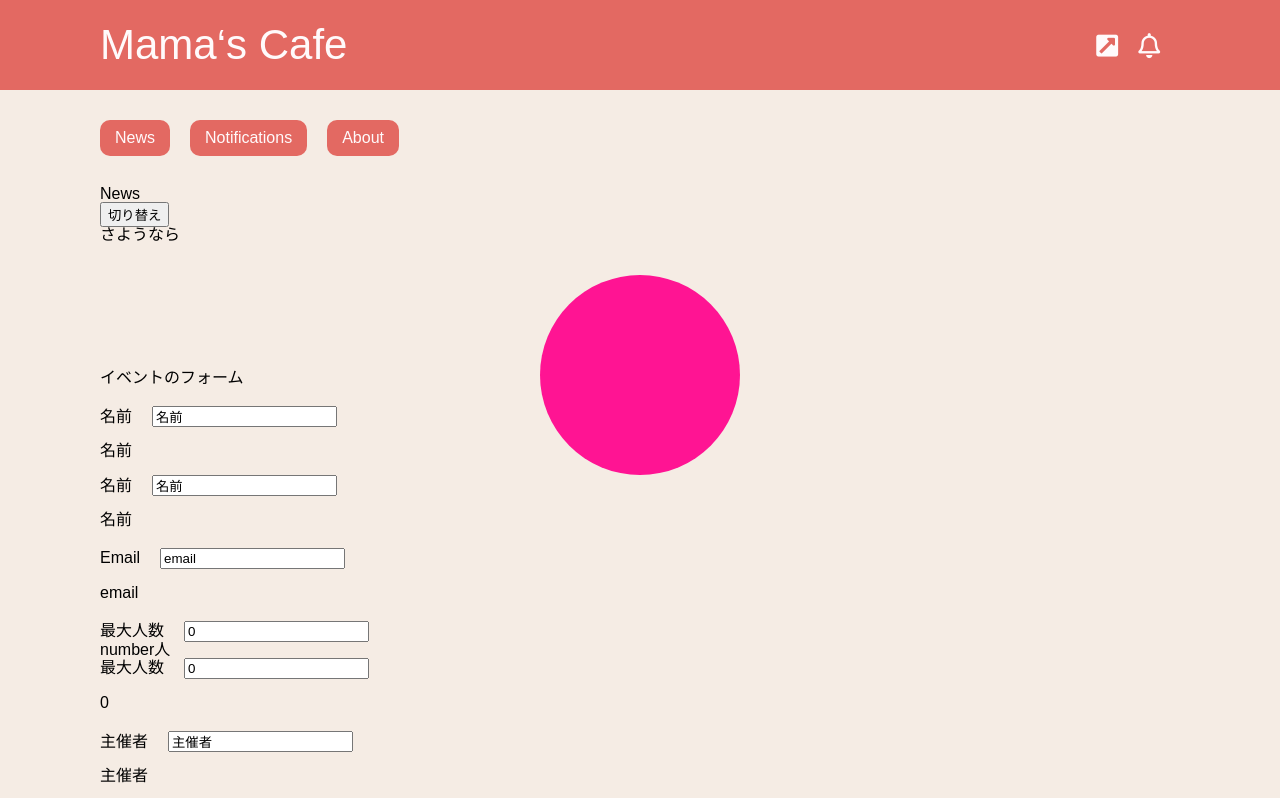
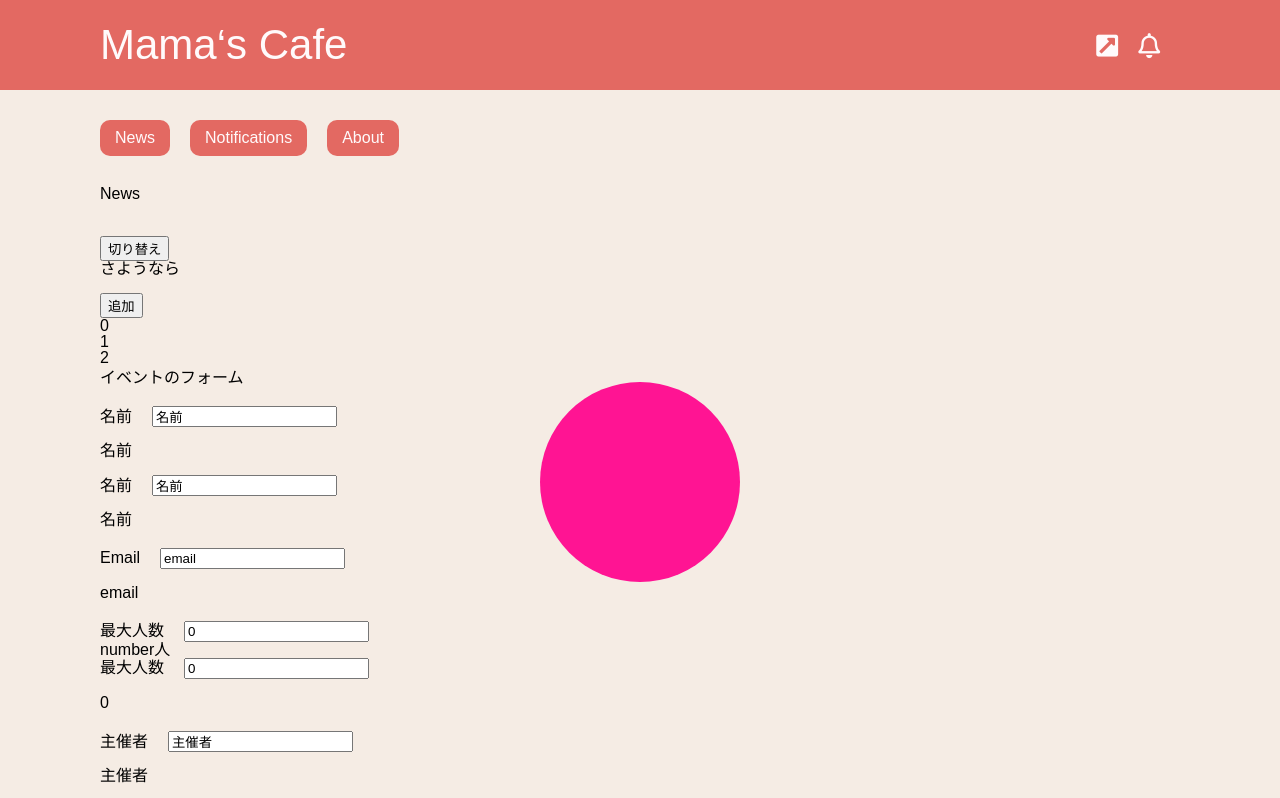
Before and after one commit to ikeda-shoki/udemy_Vue.js, a Vue app: page / in a window 1280 px wide. Shown: the top 798 px of the page. Built offline with nearby package versions, Linux system fonts and the light colour scheme; a web font is replaced by a local one.

Commit message:
[Add]udemy

```diff
--- a/src/App.vue
+++ b/src/App.vue
@@ -32,6 +32,13 @@
 /* transitionタグを定義した場合6つのname属性に関するものをstyleで定義する必要がある */
 /* css animationを使用する場合は全ての状態を記載する必要はない！
 なぜなら、@keyframsで始まりを終わりの状態を記載済みのため */
+  .fade-move {
+    /* vue.jsが勝手に動かしてくれている為、簡単に変更ができる */
+    /* transition: transform;はテンプレートで決まっている */
+    /* 消える動作を滑らかにする為には現在消えているDOMの上を通る必要がある為、DOMを浮かす必要がある。 */
+    /* それを実現するには消える要素を消えている状態のところにposition: absolute;を記載するとDOMが浮く */
+    transition: transform 1s;
+  }
   .fade-enter {
     /* 現れる時の最初の状態 */
     opacity: 0;
@@ -53,6 +60,7 @@
   .fade-leave-active {
     /* 消える時のトランジションの状態 */
     transition: opacity .8s;
+    position: absolute;
   }
   .fade-leave-to {
     /* 消える時の最後の状態 */
--- a/src/components/Tab.vue
+++ b/src/components/Tab.vue
@@ -11,6 +11,7 @@
       <!-- 簡単なアニメーションを作成する場合はクラス要素にanimate_animatedで読み込んだanimate.cssを使用することが可能 -->
       <!-- animate.cssはtransitionでも使用可能で、enter-active-class="animate__animated animate__bounce"のように記述すると
       enter-activeが上書きされ使用することが可能になる -->
+      <div class="tab-content-top">
         <transition
           name="slide"
           mode="out-in"
@@ -22,6 +23,7 @@
               <compornent :is="TabType"></compornent>
           </keep-alive>
         </transition>
+      </div>
       <button @click="show = !show">切り替え</button>
       <!-- transitionにmodeをつけることで前の要素が消えてから表示することができるのでアニメーションが滑らかになる -->
       <transition name="fade" mode="out-in">
@@ -31,6 +33,20 @@
         <p v-else key="hello">こんにちは</p>
       </transition>
       <br>
+        <button @click="add">追加</button>
+        <ul>
+          <!-- transition-groupは複数の要素を中に入れることが可能！ -->
+          <!-- また必ずkeyが必要になる -->
+          <!-- transition-groupは自動ではspanタグになる tag="div"などで変更可能 -->
+          <!-- transition modeはない -->
+          <!-- transition-groupにはv-move-class(7つ目のクラス)が存在する -->
+          <transition-group name="fade">
+            <!-- remove(index)を指定することで、削除する繰り返し要素を特定できる -->
+            <li v-for="(number, index) in numbers" :key="number" @click="remove(index)" style="cursor: pointer;">
+              {{ number }}
+            </li>
+          </transition-group>
+        </ul>
       <br>
       <!-- transitionでJavaScriptのアニメーションを作成する場合、8つのフックをもちこれをmethodsで定義することでアニメーションを作成することが可能である -->
       <!-- javascriptしか使用しない場合下記のような:css="false"を記述する -->
@@ -70,7 +86,9 @@
         { tabList: "About" },
       ],
       TabType: "News",
-      show: true
+      show: true,
+      numbers: [0, 1, 2],
+      nextNumber: 3,
     }
   },
   components: {
@@ -127,6 +145,19 @@
     //   // 消えるアニメーションがキャンセルされた時
     //   // v-showが適用されている場合だけ使用可能
     // },
+    // numbersの個数の間の整数をランダムで計算する 例)1~5 = 0~4までの数字かランダムで計算される例は動的に変化しても対応する
+    randomIndex() {
+      return Math.floor(Math.random() * this.numbers.length);
+    },
+    // numbersにnextNumberをpushしているようなもの、上記のランダムな位置に追加し、nextNumberを＋1している
+    add() {
+      this.numbers.splice(this.randomIndex(), 0, this.nextNumber);
+      this.nextNumber += 1;
+    },
+    // クリックしたindexを配列の中から削除している
+    remove(index){
+      this.numbers.splice(index, 1);
+    }
   }
 }
 </script>
@@ -160,6 +191,10 @@
     height: 200px;
   }
 
+  .tab-content-top {
+    height: 50px;
+  }
+
   .tab-lists {
     display: flex;
   }
```
Lines whose indentation alone changed are shown as unchanged.
